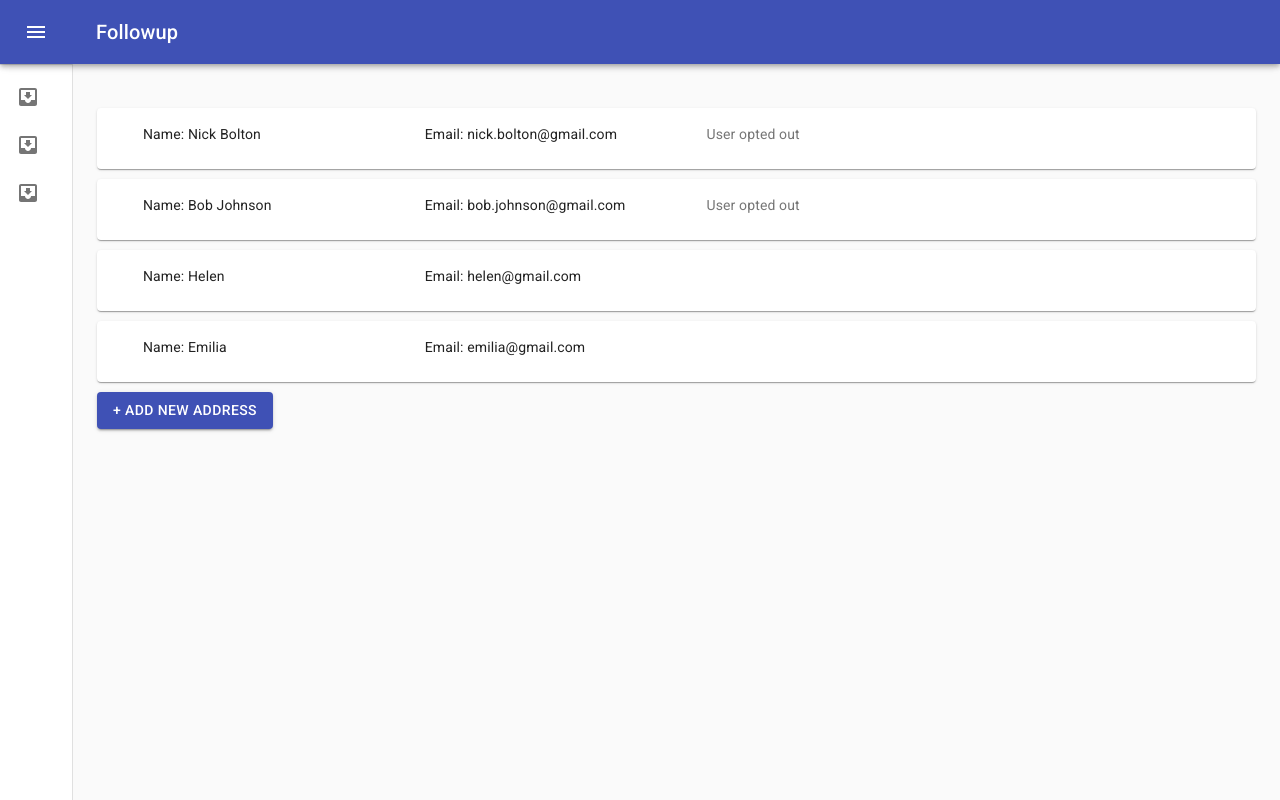
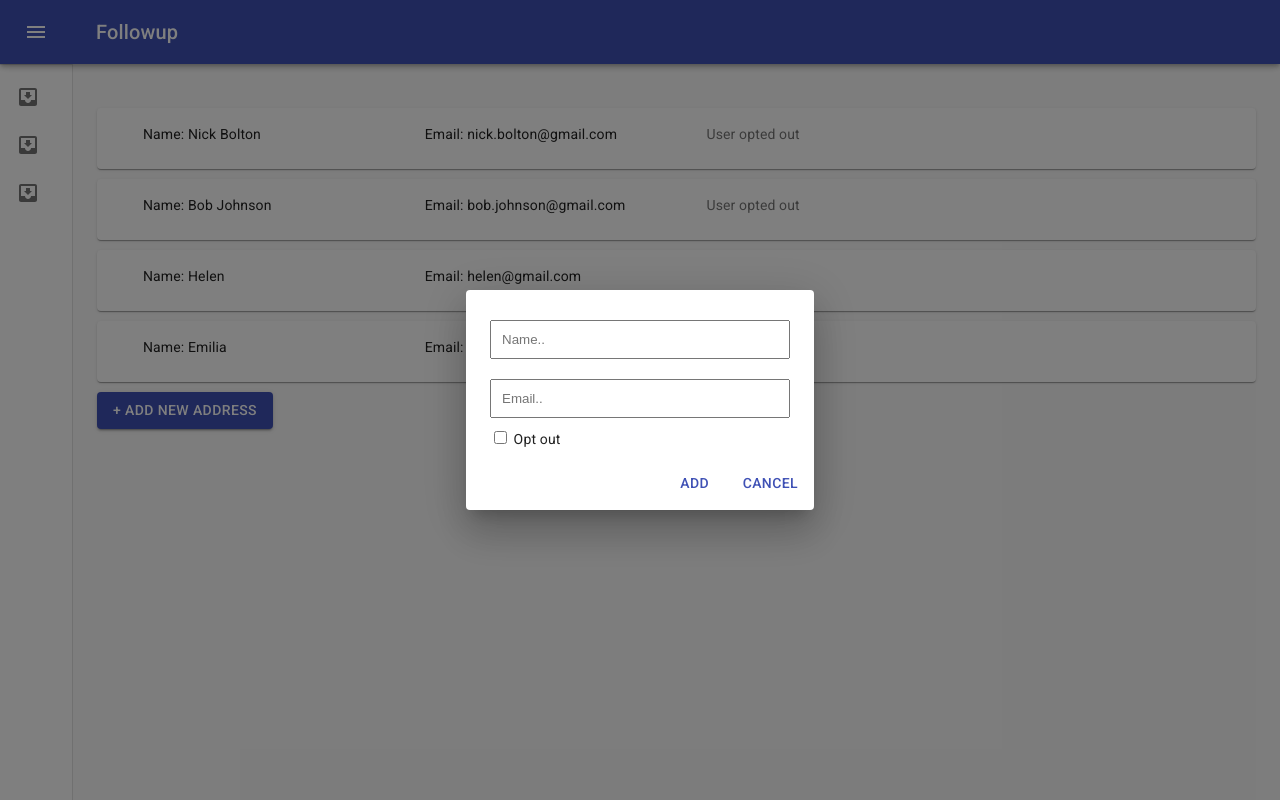
Before and after one commit to valeriia1501/followup, a React (Create React App) app: page /list-of-addresses in a window 1280 px wide. Both pictures are taken after a click on the button "+ ADD NEW ADDRESS". Built offline with nearby package versions, Linux system fonts and the light colour scheme.

Commit message:
some fixes

```diff
--- a/src/followup-messages-setup/MessagesSetup.js
+++ b/src/followup-messages-setup/MessagesSetup.js
@@ -37,6 +37,12 @@ const useStyles = makeStyles({
     fontSize: 14,
     paddingLeft: '20px',
     paddingBottom: '20px',
+  },
+  active: {
+    display: 'inline-block',
+  },
+  disabled: {
+    display: 'none',
   }
 });
 
@@ -52,11 +58,7 @@ export default function MessagesSetup(props) {
 
   const handleSwitch = name => event => {
     setSwitchState({ ...switchState, [name]: event.target.checked });
-    // setActiveFollowup(activeFollowup - 1);
-    // switchState.checked ? setActiveFollowup(activeFollowup - 1) : setActiveFollowup(activeFollowup);
-    console.log(activeFollowup);
-    console.log(switchState);
-    console.log(index);
+    setActiveFollowup(activeFollowup - 1);
   };
 
   const closeEditor = () => {
@@ -92,8 +94,8 @@ export default function MessagesSetup(props) {
                              </Button>
                             :''}
 
-                {index === activeFollowup ?
                   <FormControlLabel
+                    className={(index === activeFollowup) ? classes.active : classes.disabled}
                     control={
                       <Switcher
                         checked={switchState.checked}
@@ -102,7 +104,6 @@ export default function MessagesSetup(props) {
                       />
                     }
                   />
-                  : ''}
 
 
             </Grid>
--- a/src/list-of-addresses/AddressesGroup.js
+++ b/src/list-of-addresses/AddressesGroup.js
@@ -1,8 +1,23 @@
 import React from 'react';
+import { makeStyles } from '@material-ui/core/styles';
 import Address from './Address.js';
 import Button from '@material-ui/core/Button';
+import Dialog from '@material-ui/core/Dialog';
+import DialogActions from '@material-ui/core/DialogActions';
+import DialogContent from '@material-ui/core/DialogContent';
+import DialogContentText from '@material-ui/core/DialogContentText';
+import DialogTitle from '@material-ui/core/DialogTitle';
+
+const useStyles = makeStyles({
+  input: {
+    margin: '10px 0',
+    padding: '10px',
+    width: '300px'
+  },
+});
 
 const AddressesGroup = () => {
+    const classes = useStyles();
     const dataArr = [
         {
           "name" : "Nick Bolton",
@@ -27,6 +42,32 @@ const AddressesGroup = () => {
     ]
 
     const [data, setData] = React.useState(dataArr);
+    const [open, setOpen] = React.useState(false);
+    const [inputName, setInputName] = React.useState('');
+    const [inputEmail, setInputEmail] = React.useState('');
+    const [inputOptOut, setInputOptOut] = React.useState(false);
+
+    const newData = () => {
+      const newElem = {"name": inputName, "email": inputEmail, "opt_out": inputOptOut}
+      const newData = [...data, newElem]
+      return newData;
+    }
+
+    const addNewElem = () => {
+      setData(
+        newData()
+      )
+      handleClose();
+    };
+
+    const handleClickOpen = () => {
+      setOpen(true);
+    };
+
+    const handleClose = () => {
+      setOpen(false);
+    };
+
     return (
         <div>
             {
@@ -39,10 +80,32 @@ const AddressesGroup = () => {
             }
 
             <Button
+              onClick={handleClickOpen}
               variant="contained"
               color="primary">
                 + Add new address
             </Button>
+            <Dialog
+              open={open}
+              onClose={handleClose}
+              aria-labelledby="alert-dialog-title"
+              aria-describedby="alert-dialog-description"
+            >
+              {/* <DialogTitle id="alert-dialog-title">{"Enter some info below"}</DialogTitle> */}
+              <DialogContent>
+                <input className={classes.input} type="text" placeholder="Name.." onChange={(e) => setInputName(e.target.value)}/><br/>
+                <input className={classes.input} type="email" placeholder="Email.." onChange={(e) => setInputEmail(e.target.value)}/><br/>
+                <input type="checkbox" onChange={(e) => setInputOptOut(e.target.checked)}/> Opt out
+              </DialogContent>
+              <DialogActions>
+                <Button onClick={addNewElem} color="primary">
+                  Add
+                </Button>
+                <Button onClick={handleClose} color="primary" autoFocus>
+                  Cancel
+                </Button>
+              </DialogActions>
+            </Dialog>
         </div>
     );
 }
```
